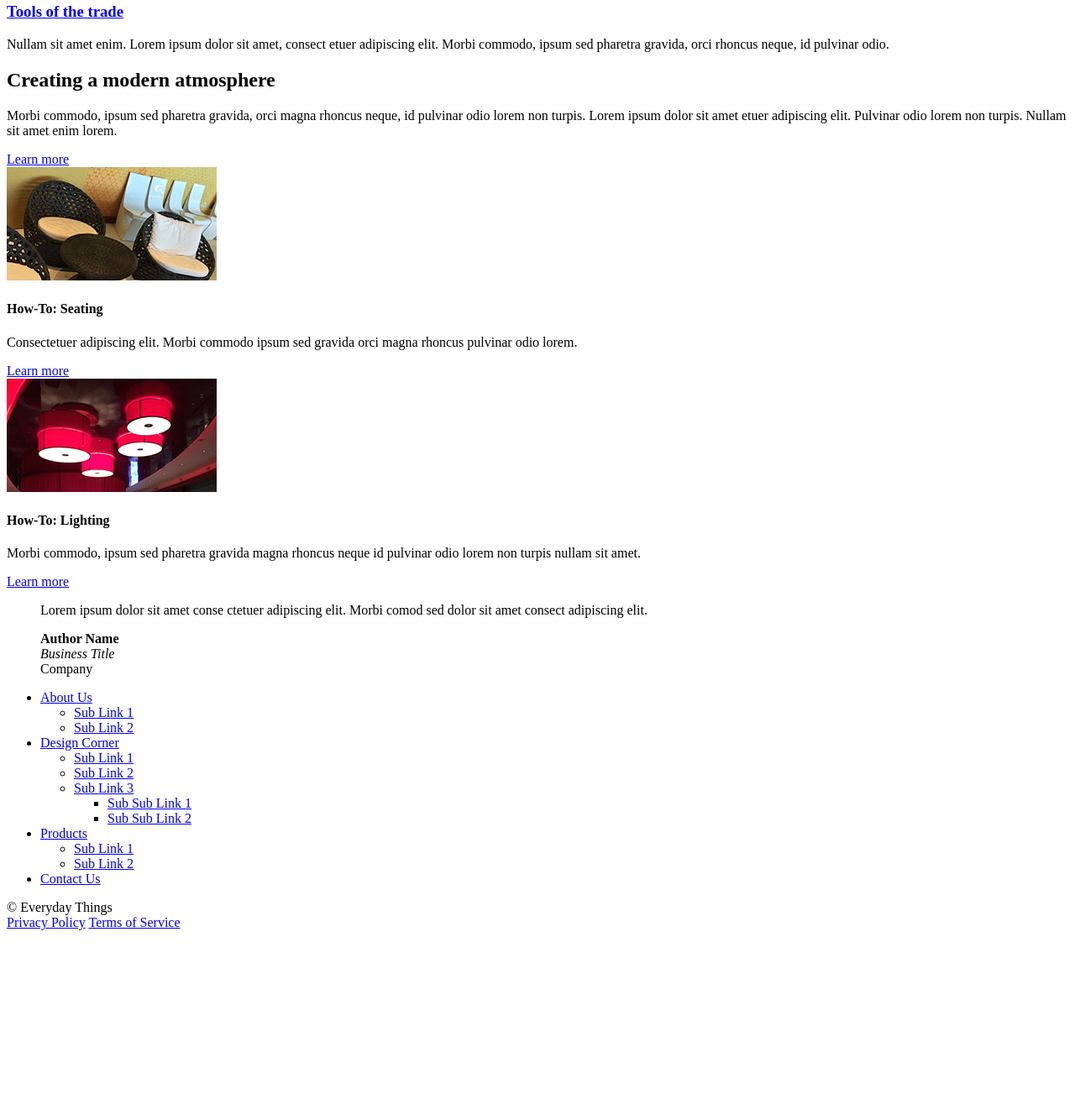
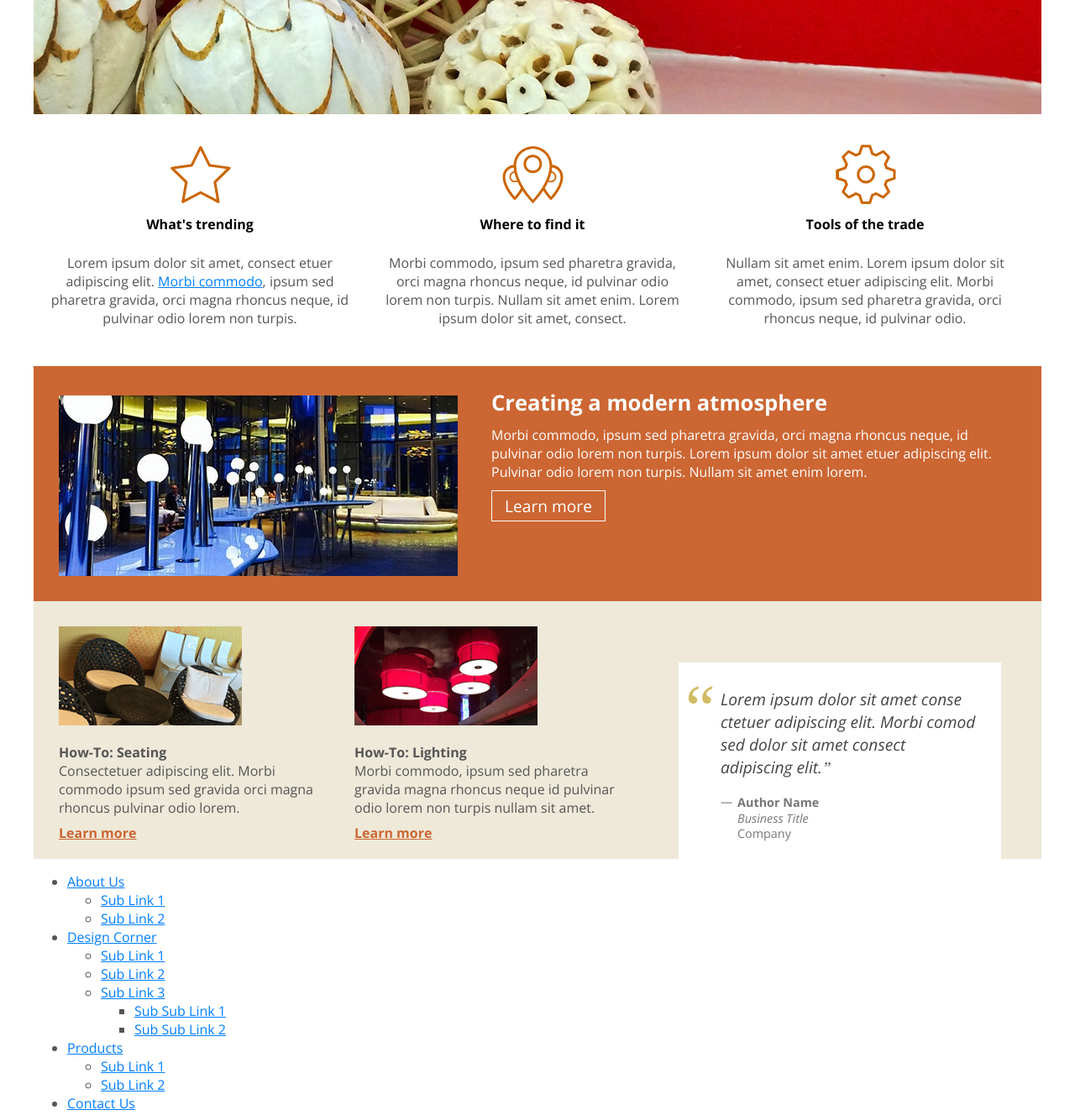
Before and after one commit to lexannal/WEBD2121_Responsive_Project1, a plain HTML site: page index.html in a window 1280 px wide. Shown: the part 294-1622 px from the top of the page at 84% size. Before the commit the page ends 1410 px from the top, so only its background shows below. Drawn offline with nearby package versions, Linux system fonts and the light colour scheme.

Commit message:
adding style and layout with css

```diff
--- a/css/screen.css
+++ b/css/screen.css
@@ -1 +1,264 @@
 /* CSS Document for Screens */
+
+
+@import url('https://fonts.googleapis.com/css2?family=Open+Sans:ital,wght@0,300..800;1,300..800&display=swap');
+
+/* .open-sans-<uniquifier> {
+    font-family: "Open Sans", sans-serif;
+    font-optical-sizing: auto;
+    font-weight: <weight>;
+    font-style: normal;
+    font-variation-settings:
+      "wdth" 100;
+  } */
+
+body{
+    font-family: "Open Sans", sans-serif;
+    font-size: 16px;
+    font-weight: 300;
+    color: #555;
+    margin: 0;
+    padding: 0;
+}
+
+#page {
+    max-width: 1200px;
+    margin: 0 auto;
+    position: relative;
+}
+
+/* text */
+
+h1{
+    margin: 0 0 1em 0;
+    font-size: 2.8em;
+    font-weight: 700;
+}
+h2{
+    margin: 0 0 0.5em 0;
+    font-size: 1.6em;
+    font-weight: 700;
+    line-height: 1.1em;
+}
+h3{
+    margin: 0 0 0.5em 0;
+    font-size: 1.3em;
+    font-weight: 700;
+}
+h3{
+    margin: 0 0 1.5em 0;
+    font-size: 1em;
+    font-weight: 700;
+}
+p{
+    margin: 0 0 1em 0;
+}
+a {
+    color: #007eff;
+}
+a:visited {
+    color: #65b1ff;
+}
+a.btn {
+    font-size: 1.2em;
+    text-decoration: none;
+    color: #fff;
+    border: 1px solid #fff;
+    padding: 4px 15px;
+    transition: background-color .5s;
+}
+a.btn:hover {
+    background-color: rgba(0,0,0,0.3);
+}
+
+/* header */
+
+header {
+   height: 430px;
+   background: #cf0004 url(../images/banner_1200.jpg) no-repeat center bottom;
+   position: relative;
+}
+header a.logo {
+    position: absolute;
+    display: block;
+    width: 160px;
+    height: 66px;
+    background: url(../images/logo.svg) no-repeat 0 0;
+    background-size: contain;
+    top: 15px;
+    left: 20px;
+}
+header a.logo span {
+    display: none;
+}
+header div.hero {
+    position: absolute;
+    width: 42%;
+    top: 130px;
+    left: 55%;
+}
+header div.hero h1 {
+    line-height: 1em;
+    margin: 0 0 30px 0;
+    color: #fff;
+}
+
+/* section-all */
+
+section {
+    padding: 0 30px;
+
+}
+section::after {
+    content: '';
+    display: block;
+    clear: both;
+}
+
+
+/* section-main */
+
+section.main {
+    margin-top: 20px;
+    margin-bottom: 30px;
+    padding: 0;
+}
+section.main aside {
+    width: 33%;
+    float: left;
+    text-align: center;
+}
+section.main .content {
+    margin: 15px;
+    background: no-repeat center top;
+    background-size: 75px 75px;
+    padding-top: 85px;
+}
+section.main aside h3 a {
+    color: #000;
+    text-decoration: none;
+}
+section.main aside h3 a:hover {
+    text-decoration: underline;
+    cursor: pointer;
+}
+
+section.main aside .content.trending {
+    background-image: url(../images/icon_star.svg);
+}
+section.main aside .content.find-it {
+    background-image: url(../images/icon_marker.svg);
+}
+section.main aside .content.tools {
+    background-image: url(../images/icon_gear.svg);
+}
+
+/* section-atmosphere */
+
+section.atmosphere {
+    background-color: #cc6633;
+    padding-top: 30px;
+    padding-bottom: 30px;
+    color: #fff;
+}
+section.atmosphere article {
+    padding: 0 20px 0 515px;
+    background: url(../images/photo_lounge.jpg) no-repeat 0 5px;
+    min-height: 220px;
+}
+
+/* section-how to */
+
+section.how-to {
+    background-color: #eee9d9;
+    position: relative;
+}
+section.how-to aside {
+    width: 30%;
+    float: left;
+    margin-right: 10px;
+}
+section.how-to aside .content {
+    padding: 30px 30px 20px 0;
+}
+section.how-to aside .content img {
+    display: block;
+    margin-bottom: 15px;
+    width: 70%;
+}
+section.how-to aside .content h4 {
+    margin-bottom: 0;
+}
+section.how-to aside .content p {
+    margin-bottom: 0.5em;
+}
+section.how-to aside .content a {
+    display: inline-block;
+    color: #cc6633;
+    font-weight: 700;
+}
+
+section.how-to blockquote {
+    margin: 0;
+    width: 32%;
+    color: #444;
+    background-color: #fff;
+    position: absolute;
+    bottom: 0;
+    right: 4%;
+}
+section.how-to blockquote p {
+    margin: 30px 30px 20px 50px;
+}
+section.how-to blockquote p.quote {
+    font-style: italic;
+    font-size: 1.2em;
+}
+section.how-to blockquote p.credit {
+    color: #777;
+    font-size: .9em;
+    margin-top: 0;
+    padding-left: 20px;
+    line-height: 1.3em;
+    position: relative;
+}
+
+section.how-to blockquote::before {
+    content: '\201c'; color: #d2bd65;
+    position: absolute;
+    top: 10px;
+    left: 8px;
+    font-size: 5em;
+    font-family: serif;
+}
+section.how-to blockquote p.quote::after {
+    content: '\201d';
+    font-family: serif;
+}
+section.how-to blockquote p.credit::before {
+    content: '\2014';
+    position: absolute;
+    top: -1px;
+    left: 0;
+}
+
+/* footer */
+
+footer {
+    font-size: .8em;
+    margin: 40px;
+    color: #999;
+}
+footer .content {
+    display: inline;
+}
+footer a {
+    margin-left: 30px;
+    color: #777;
+}
+footer a:visited {
+    color: #777;
+}
+footer a:hover {
+    color: #000;
+}
--- a/index.html
+++ b/index.html
@@ -12,7 +12,7 @@
 		<div id="page">
 
 			<header>
-				<a class="logo" title="Everyday Things" href="#">Everyday Things</a>
+				<a class="logo" title="Everyday Things" href="#"></a>
 				<div class="hero">
 					<h1>Add interest with natural textures</h1>
 					<a class="btn" title="Get advice from top designers" href="#">Get advice from top designers</a>
@@ -23,21 +23,21 @@
 			<section class="main">
 
 				<aside>
-					<div class="content">
+					<div class="content trending">
 						<h3><a href="#">What&apos;s trending</a></h3>
 						<p>Lorem ipsum dolor sit amet, consect etuer adipiscing elit. <a href="http://codifydesign.com">Morbi commodo</a>, ipsum sed pharetra gravida, orci magna rhoncus neque, id pulvinar odio lorem non turpis.</p>
 					</div>
 				</aside>
 
 				<aside>
-					<div class="content">
+					<div class="content find-it">
 						<h3><a href="#">Where to find it</a></h3>
 						<p>Morbi commodo, ipsum sed pharetra gravida, orci magna rhoncus neque, id pulvinar odio lorem non turpis. Nullam sit amet enim. Lorem ipsum dolor sit amet, consect.</p>
 					</div>
 				</aside>
 
 				<aside>
-					<div class="content">
+					<div class="content tools">
 						<h3><a href="#">Tools of the trade</a></h3>
 						<p>Nullam sit amet enim. Lorem ipsum dolor sit amet, consect etuer adipiscing elit. Morbi commodo, ipsum sed pharetra gravida, orci rhoncus neque, id pulvinar odio.</p>
 					</div>
```
